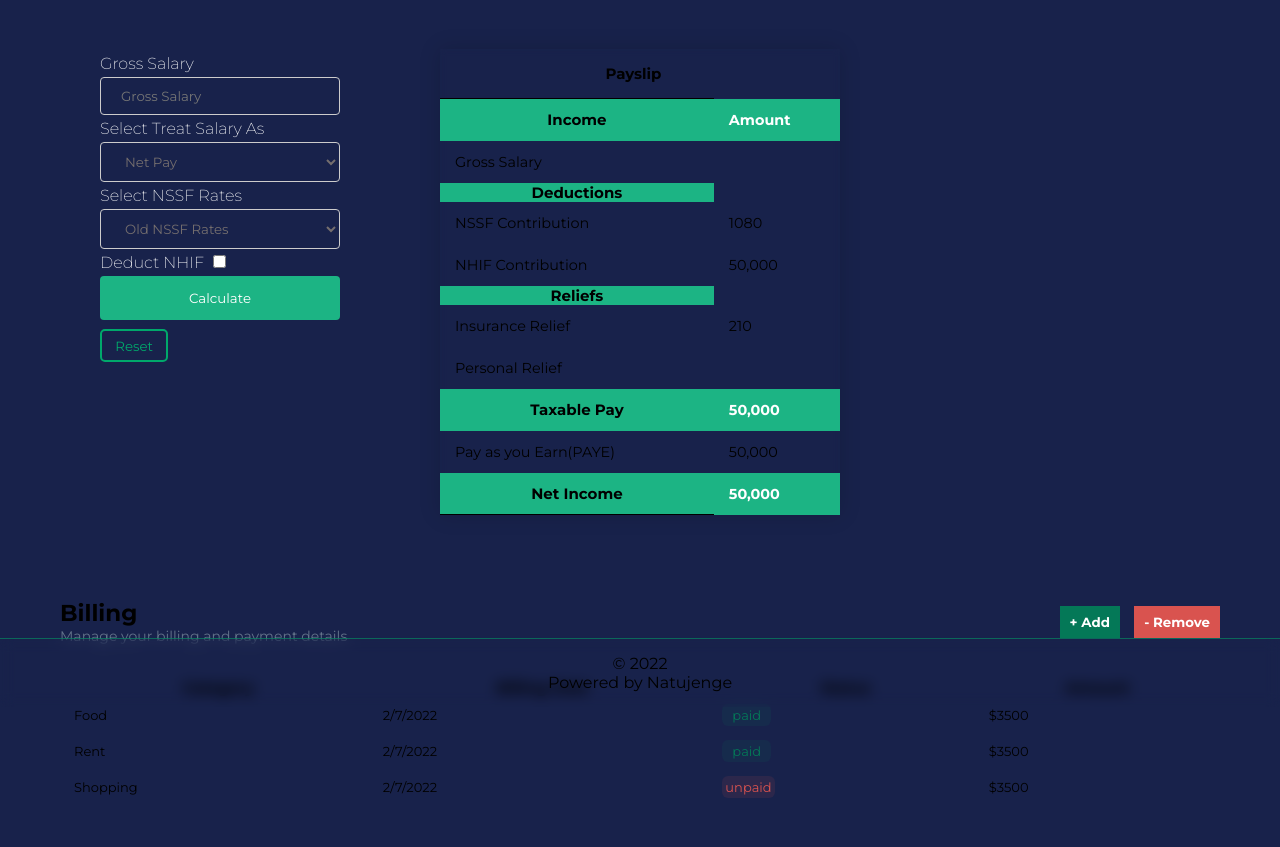
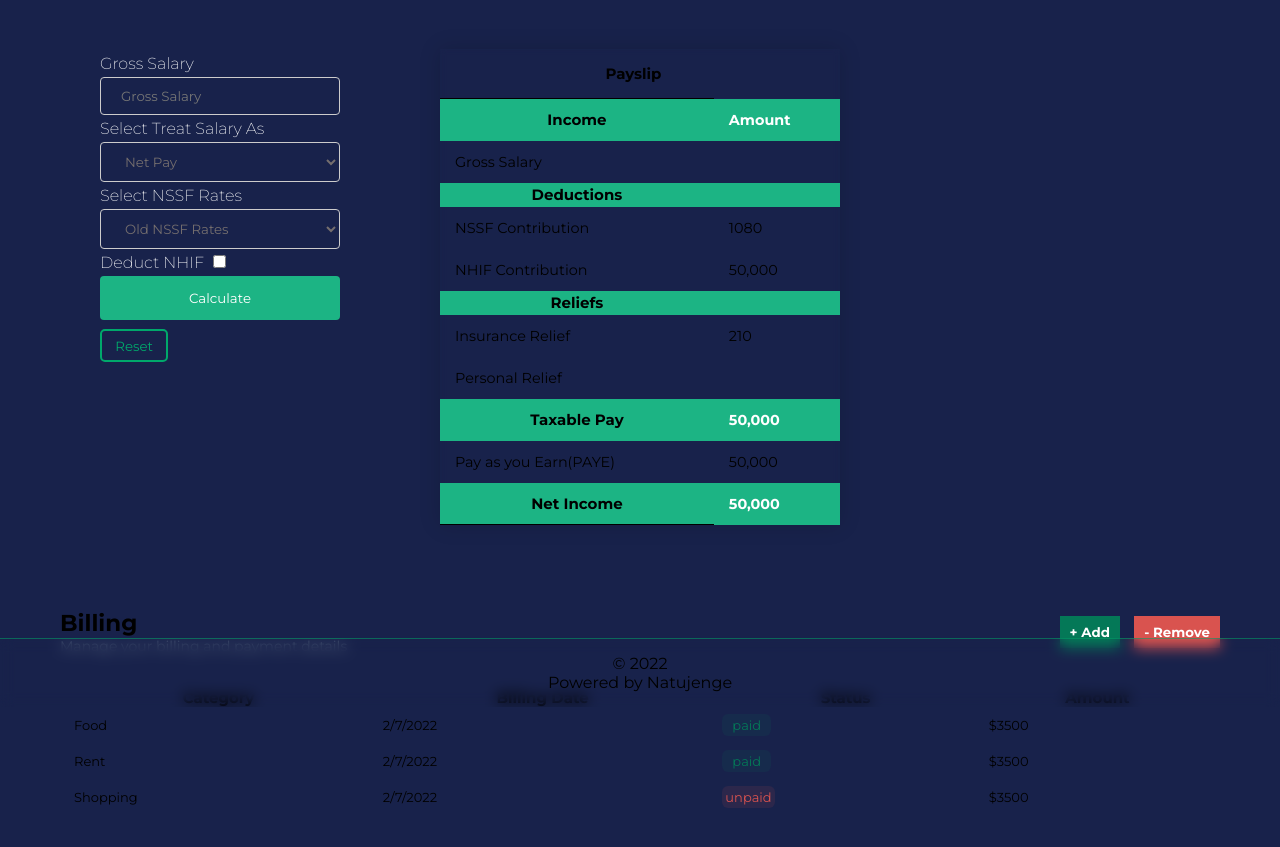
Before and after one commit to MrazTevin/Natujenge-SWE-Virtual-Bootcamp-Week01, a plain HTML site: page index.html in a window 1280 px wide. Shown: the part 93-940 px from the top of the page. Drawn offline with Linux system fonts and the light colour scheme.

Commit message:
update page structure

```diff
--- a/index.html
+++ b/index.html
@@ -78,6 +78,7 @@
           </tr>
           <tr class="topics">
               <th>Deductions</th>
+              <td></td>
           </tr>
           <tr >
               <td>NSSF Contribution</th>
@@ -89,6 +90,7 @@
           </tr>
           <tr class="topics">
               <th>Reliefs</th>
+              <td></td>
           </tr>
           <tr>
               <td>Insurance Relief</th>
```
